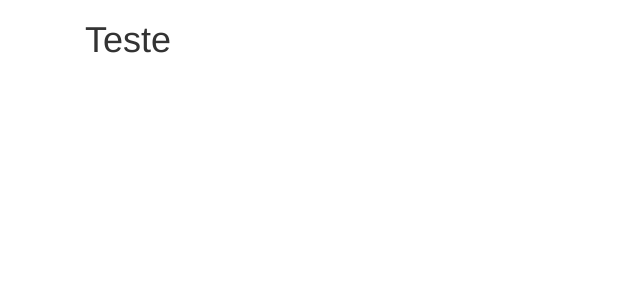
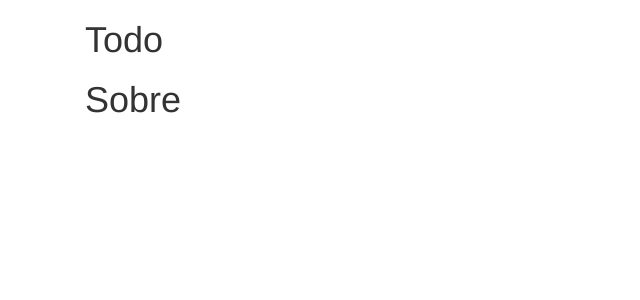
Before and after one commit to erick-costa/todo-app, a React (Create React App) app in the folder frontend/: page / in a window 1280 px wide. Shown: the top 300 px of the page, without its empty margins (0-640 px from the left). Built offline with nearby package versions, Linux system fonts and the light colour scheme.

Commit message:
frontend - Componente menu

```diff
--- /dev/null
+++ b/frontend/src/about/about.jsx
@@ -0,0 +1,9 @@
+import React from "react"
+
+const About = (props) => (
+  <div>
+    <h1>Sobre</h1>
+  </div>
+)
+
+export default About
--- a/frontend/src/main/App.jsx
+++ b/frontend/src/main/App.jsx
@@ -1,12 +1,14 @@
-import React from 'react'
+import React from "react"
+import Todo from "../todo/todo"
+import About from "../about/about"
 
-require('bootstrap/dist/css/bootstrap.min.css')
-require('font-awesome/css/font-awesome.min.css')
+require("bootstrap/dist/css/bootstrap.min.css")
+require("font-awesome/css/font-awesome.min.css")
 
-
-const App = props => (
-    <div className="container">
-        <h1>Teste</h1>
-    </div>
+const App = (props) => (
+  <div className="container">
+    <Todo />
+    <About />
+  </div>
 )
 export default App
--- /dev/null
+++ b/frontend/src/todo/todo.jsx
@@ -0,0 +1,11 @@
+import React, { Component } from "react"
+
+export default class Todo extends Component {
+  render() {
+    return (
+      <div>
+        <h1>Todo</h1>
+      </div>
+    )
+  }
+}
```
Also changed, not shown: frontend/src/index.jsx (+4 -4 lines).
